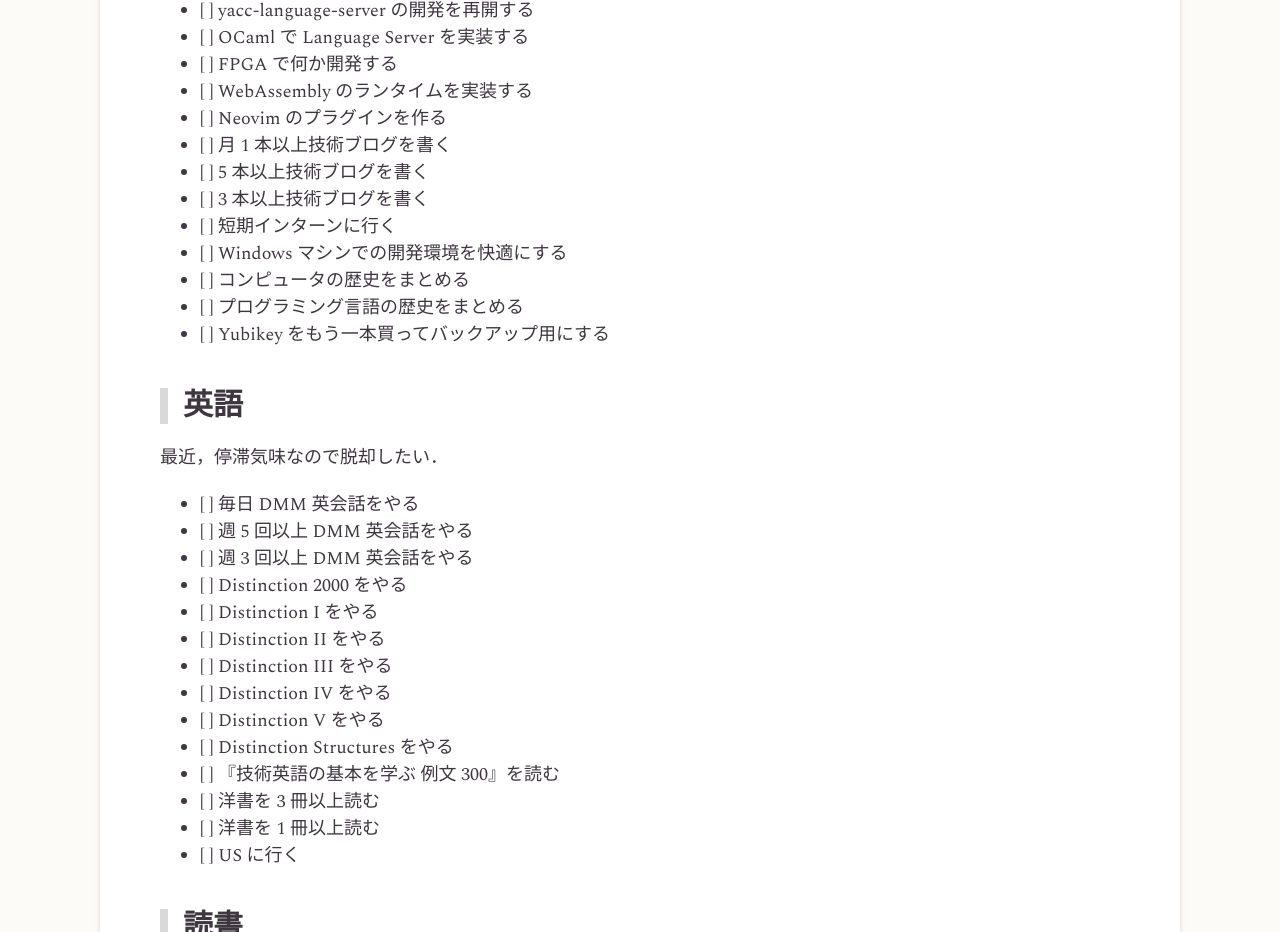
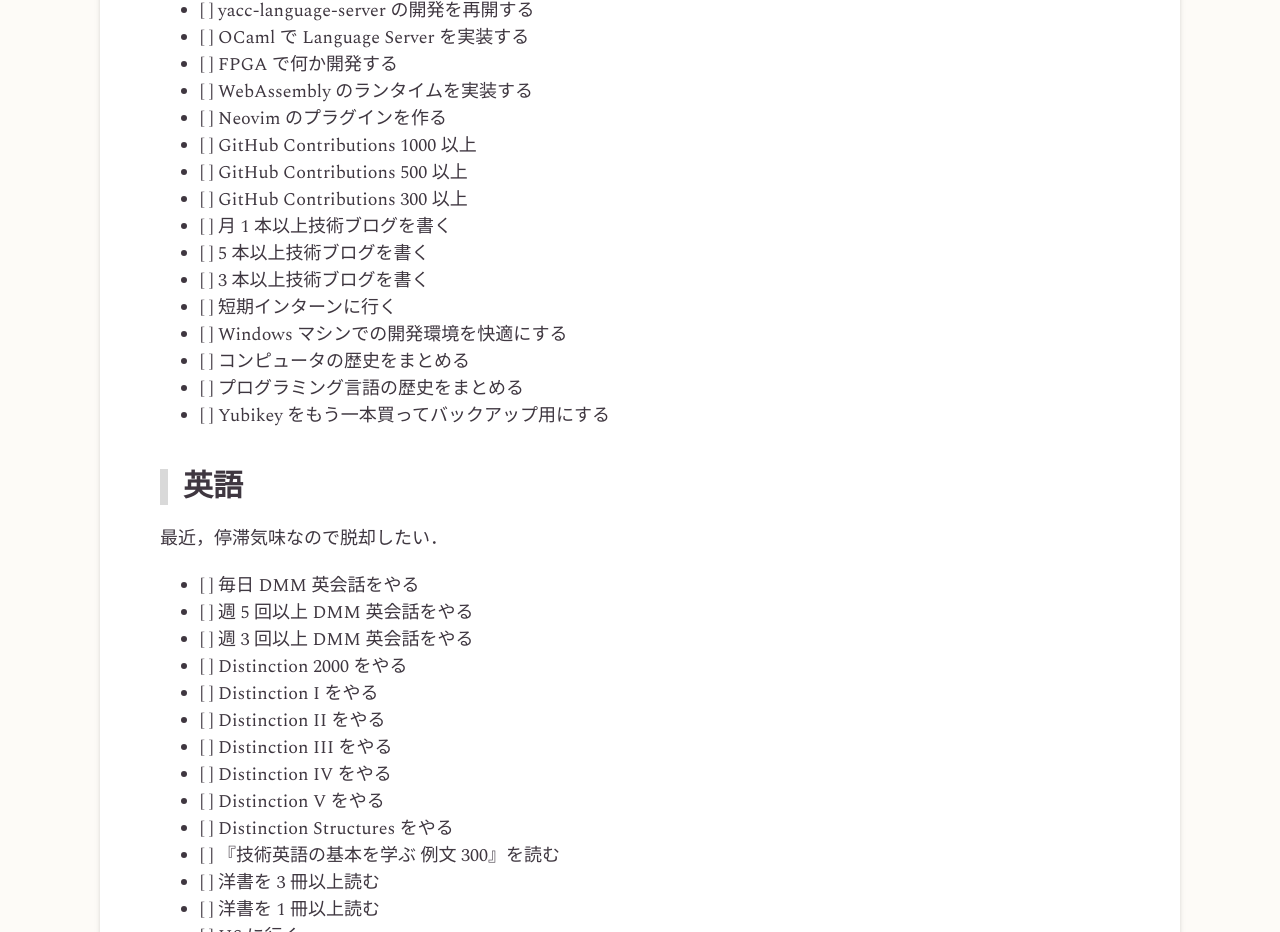
Before and after one commit to is-hoku/hokuishi.be, an Astro site: page /blog/2025-new-years-resolution in a window 1280 px wide. Shown: the part 1772-2704 px from the top of the page. Built offline with nearby package versions, Linux system fonts and the light colour scheme; Astro itself is replaced by a stand-in of ours; a web font is replaced by a local one.

Commit message:
update the post

```diff
--- a/src/content/blog/2025-new-years-resolution.md
+++ b/src/content/blog/2025-new-years-resolution.md
@@ -59,6 +59,9 @@
 - [ ] FPGA で何か開発する
 - [ ] WebAssembly のランタイムを実装する
 - [ ] Neovim のプラグインを作る
+- [ ] GitHub Contributions 1000 以上
+- [ ] GitHub Contributions 500 以上
+- [ ] GitHub Contributions 300 以上
 - [ ] 月 1 本以上技術ブログを書く
 - [ ] 5 本以上技術ブログを書く
 - [ ] 3 本以上技術ブログを書く
```
